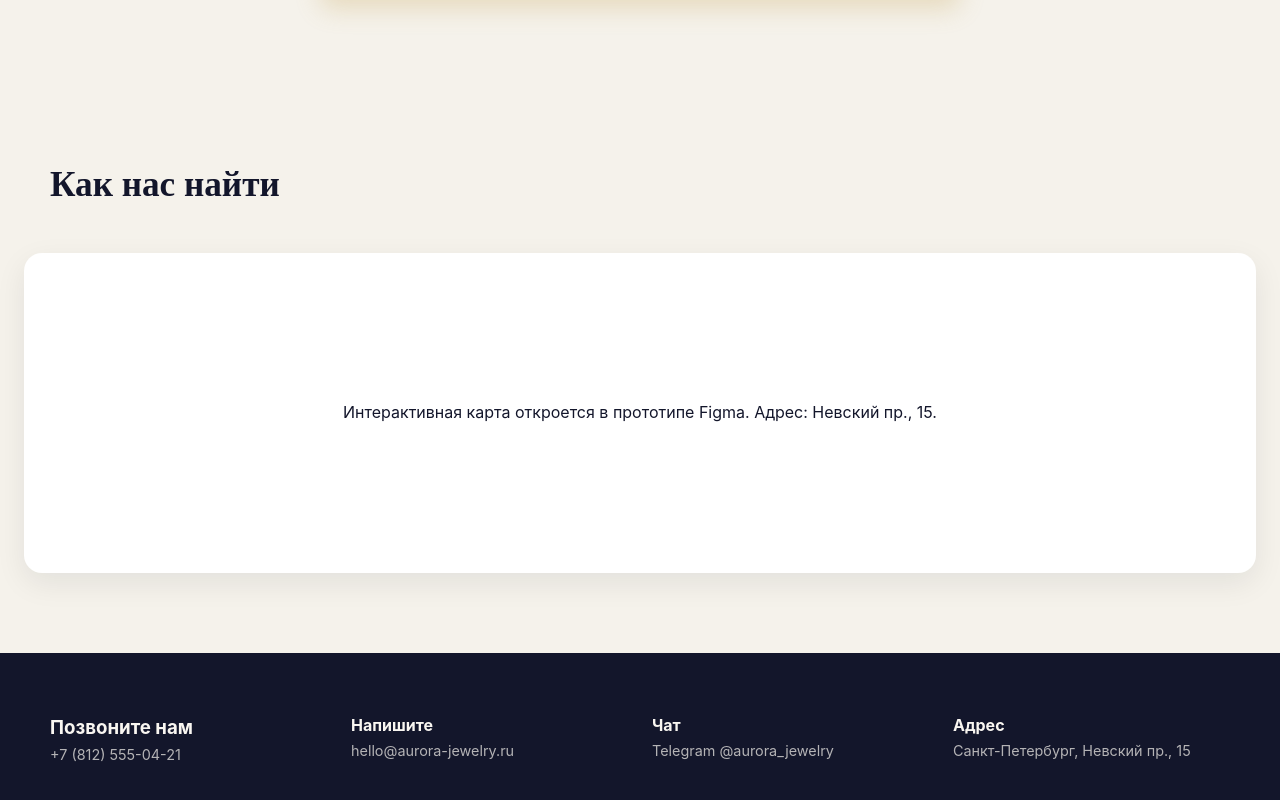
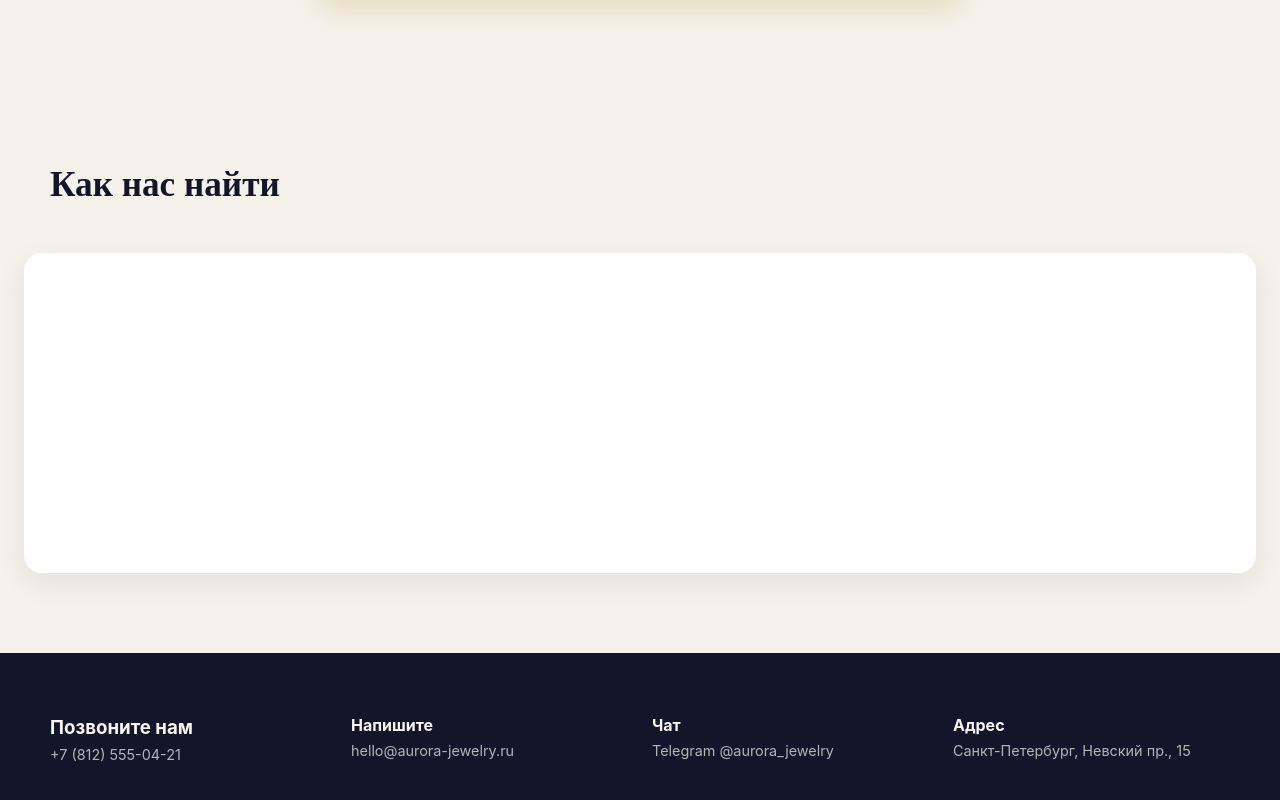
Before and after one commit to TikkiC/AuroraJewelry, a plain HTML site: page contact.html in a window 1280 px wide. Shown: the part 874-1674 px from the top of the page. Drawn offline with Linux system fonts and the light colour scheme.

Commit message:
Update contact.html

```diff
--- a/contact.html
+++ b/contact.html
@@ -76,7 +76,6 @@
           <h2>Как нас найти</h2>
         </div>
         <div class="card" style="height:320px; display:flex; align-items:center; justify-content:center;">
-          <p>Интерактивная карта откроется в прототипе Figma. Адрес: Невский пр., 15.</p>
         </div>
       </section>
     </main>
```
